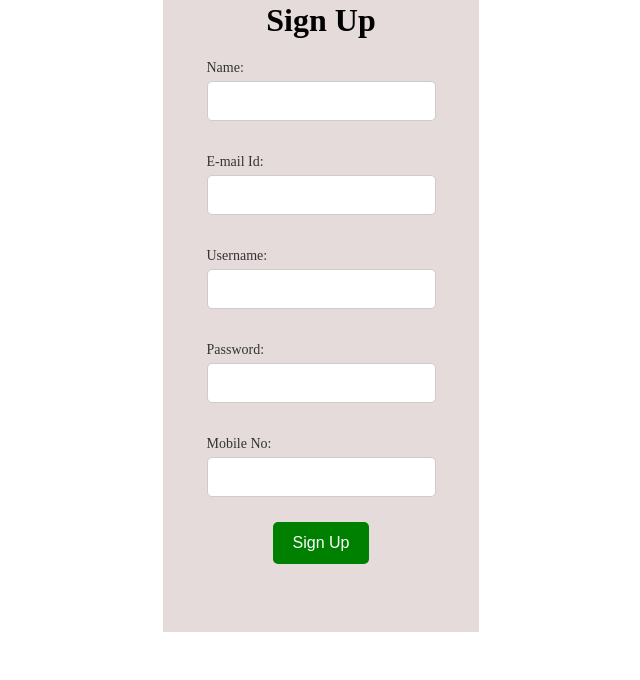
After one commit to rageeshkichu/car_dekho_sample, a Django app: page /SignUpPage in a window 1280 px wide. The commit adds this page. Shown: the part 217-897 px from the top of the page, without its empty margins (319-959 px from the left). Run offline with Django 4.2, Linux system fonts and the light colour scheme.

Commit message:
login and signup page front-end

```diff
--- /dev/null
+++ b/myapp/static/css/SignUpPage.css
@@ -0,0 +1,62 @@
+.centre-container{
+    height: 100vh;
+    display: flex;
+    justify-content: center;
+    align-items: center;
+}
+
+.form-container{
+    background-color: rgb(230, 219, 219);
+    width: 25%;
+    height: 90%;
+    display: flex;
+    flex-direction: column;
+    justify-content: center;
+    align-items: center;
+}
+
+.form-container h1{
+    text-align: center;
+}
+
+
+.signup-input-container{
+    display: flex;
+    flex-direction: column;
+}
+
+.signup-input-container label{
+    font-size: 14px;
+    margin-bottom: 5px;
+    color: #333;
+}
+
+.signup-input-container input{
+    padding: 10px;
+    margin-bottom: 15px;
+    border: 1px solid #ccc;
+    border-radius: 5px;
+    font-size: 16px;
+    outline: none;
+}
+
+.sign-up-button{
+    width: 100%;
+    display: flex;
+    justify-content: center;
+}
+
+.sign-up-button button{
+    border: none;
+    border-radius: 5px;
+    font-size: 16px;
+    padding: 12px 20px;
+    background-color: green;
+    color: white;
+    margin-top: 10px;
+    cursor: pointer;
+}
+
+.sign-up-button button:hover{
+    transform: translateY(-2px);
+}
--- /dev/null
+++ b/myapp/templates/SignUpPage.html
@@ -0,0 +1,28 @@
+{% extends 'navbar.html' %}
+{% block content %}
+{% load static %}
+<link rel="stylesheet" href="{% static 'css/SignUpPage.css' %}">
+<div class="centre-container">
+    <div class="form-container">
+        <h1>Sign Up</h1>
+        <form action="">
+            <div class="signup-input-container">
+                <label for="name">Name:</label>
+                <input type="text" name="name" id=""><br>
+                <label for="email">E-mail Id:</label>
+                <input type="email" name="email" id=""><br>
+                <label for="username">Username:</label>
+                <input type="text" name="username" id=""><br>
+                <label for="password">Password:</label>
+                <input type="password" name="password" id=""><br>
+                <label for="phone">Mobile No:</label>
+                <input type="number" name="phone" id="">
+            </div>
+            <div class="sign-up-button">
+                <button>Sign Up</button>
+            </div>
+
+        </form>
+    </div>
+</div>
+{% endblock %}
--- a/myapp/urls.py
+++ b/myapp/urls.py
@@ -4,5 +4,6 @@ from . import views
 
 urlpatterns = [
     path('', views.HomePage, name='HomePage' ),
-    path('login',views.loginorsignup, name='login')
+    path('login',views.loginorsignup, name='login'),
+    path('SignUpPage', views.SignUpPage, name='SignUpPage')
 ]
--- a/myapp/views.py
+++ b/myapp/views.py
@@ -5,3 +5,6 @@ def HomePage(request):
 
 def loginorsignup(request):
     return render(request,'Login.html')
+
+def SignUpPage(request):
+    return render(request, 'SignUpPage.html')
```
Also changed, not shown: myapp/static/css/LoginStyles.css (added, +115 -0 lines), myapp/templates/Login.html (+34 -11 lines).
